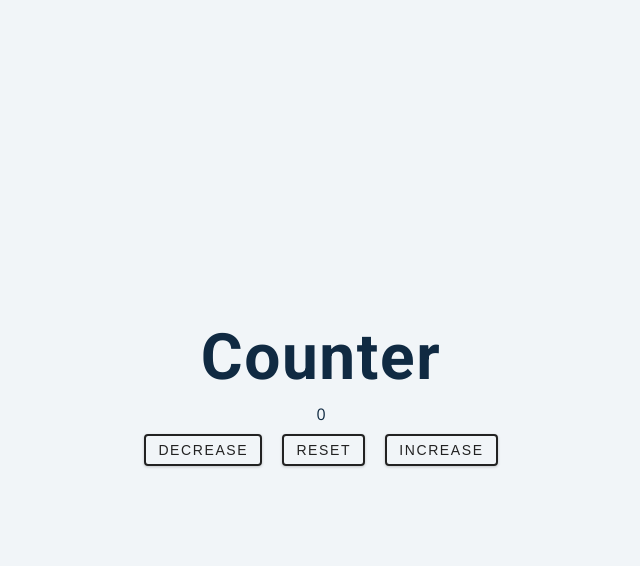
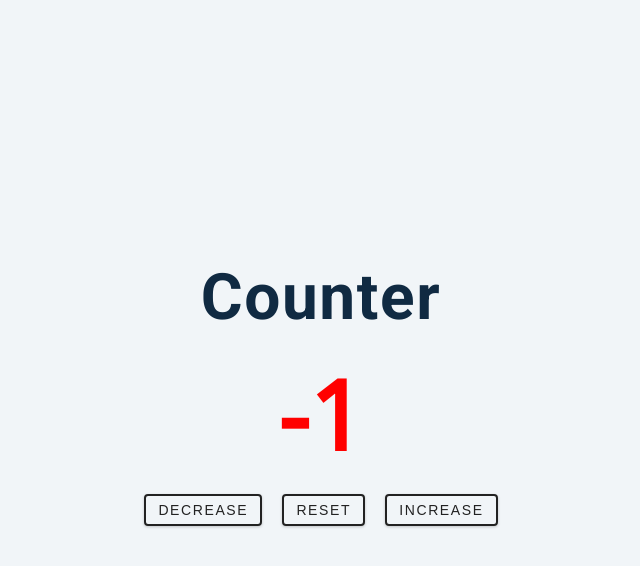
Before and after one commit to ihlasMert/counter-project, a plain HTML site: page index.html in a window 1280 px wide. Both pictures are taken after a click on the button "DECREASE". Shown: the whole page, without its empty margins (319-959 px from the left). Drawn offline with nearby package versions, Linux system fonts and the light colour scheme.

Commit message:
adde js file and completed project

```diff
--- a/app.js
+++ b/app.js
@@ -0,0 +1,29 @@
+// set inital value to zero
+let count = 0;
+// select value and buttons
+const value = document.querySelector("#value");
+const btns = document.querySelectorAll(".btn");
+
+btns.forEach(function (btn) {
+  btn.addEventListener("click", function (e) {
+    const styles = e.currentTarget.classList;
+    if (styles.contains("decrease")) {
+      count--;
+    } else if (styles.contains("increase")) {
+      count++;
+    } else {
+      count = 0;
+    }
+
+    if (count > 0) {
+      value.style.color = "green";
+    }
+    if (count < 0) {
+      value.style.color = "red";
+    }
+    if (count === 0) {
+      value.style.color = "#222";
+    }
+    value.textContent = count;
+  });
+});
--- a/index.html
+++ b/index.html
@@ -12,7 +12,7 @@
     <main>
       <div class="container">
         <h1>counter</h1>
-        <span value="span">0</span>
+        <span id="value">0</span>
         <div class="button-container">
           <button class="btn decrease">decrease</button>
           <button class="btn reset">reset</button>
```
